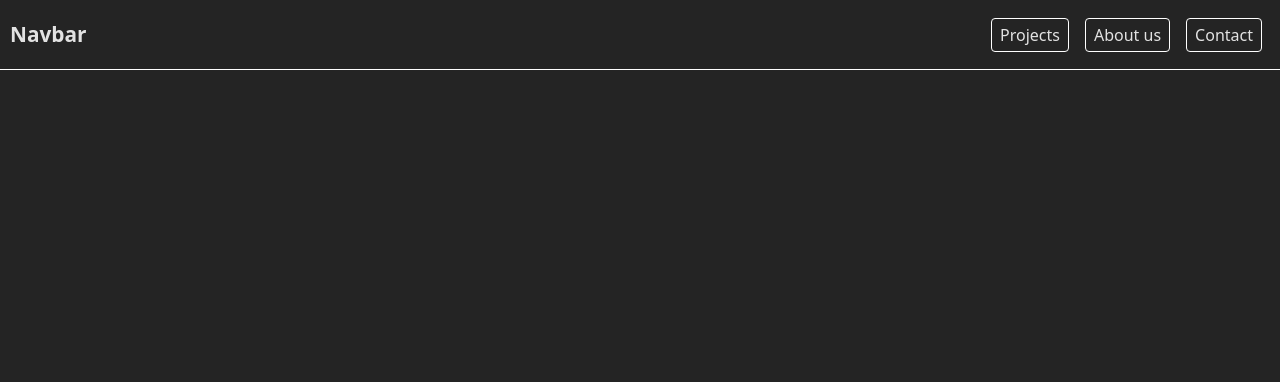
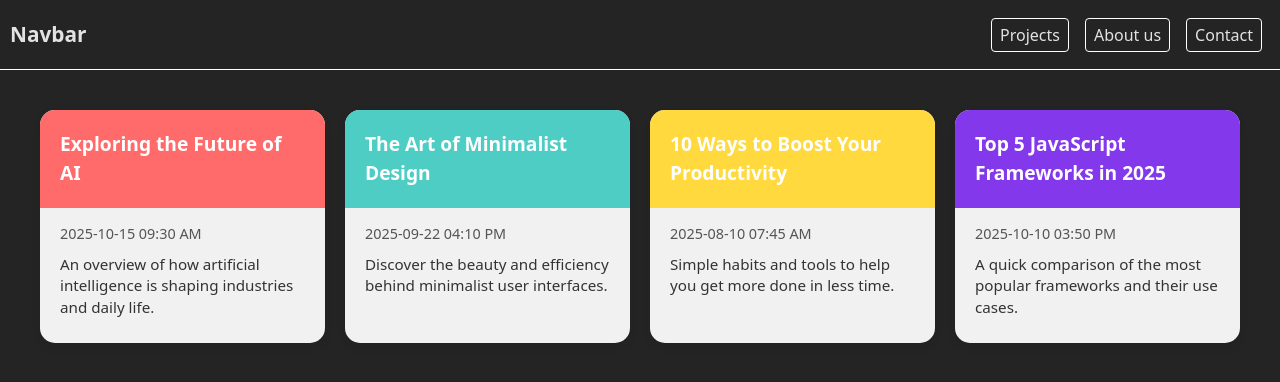
Before and after one commit to sameershah7/React, a React (Vite) app: page / in a window 1280 px wide. Shown: the top 382 px of the page. Built offline with nearby package versions, Linux system fonts and the light colour scheme.

Commit message:
know about Props and do some practice

```diff
--- a/src/App.css
+++ b/src/App.css
@@ -41,3 +41,51 @@
   background: white;
   color: black;
 }
+
+/* Card */
+.card-container {
+  display: grid;
+  grid-template-columns: repeat(auto-fill, minmax(280px, 1fr));
+  gap: 20px;
+  padding: 40px;
+}
+
+.card {
+  background-color: #f1f1f1;
+  border-radius: 15px;
+  box-shadow: 0 4px 10px rgba(0, 0, 0, 0.08);
+  overflow: hidden;
+}
+
+.card:hover {
+  transform: translateY(-5px);
+  box-shadow: 0 6px 14px rgba(216, 208, 208, 0.12);
+}
+
+.card-header {
+  padding: 20px;
+  color: white;
+}
+
+.card-header h3 {
+  margin: 0;
+  font-size: 1.2rem;
+  font-weight: 600;
+}
+
+.card-body {
+  padding: 15px 20px 25px 20px;
+}
+
+.publish-time {
+  font-size: 0.9rem;
+  color: #555;
+  margin-bottom: 10px;
+  font-weight: 500;
+}
+
+.description {
+  font-size: 0.95rem;
+  color: #333;
+  line-height: 1.4;
+}
--- a/src/App.jsx
+++ b/src/App.jsx
@@ -1,11 +1,13 @@
 import './App.css'
 import Navbar from './components/Navbar'
+import  CardList  from './components/CardList'
 
 function App() {
 
   return (
     <>
       <Navbar/>
+      <CardList/>
     </>
   )
 }
--- /dev/null
+++ b/src/components/CardList.jsx
@@ -0,0 +1,56 @@
+import React from "react";
+
+const cards = [
+  {
+    color: "#FF6B6B",
+    title: "Exploring the Future of AI",
+    publishTime: "2025-10-15 09:30 AM",
+    description: "An overview of how artificial intelligence is shaping industries and daily life."
+  },
+  {
+    color: "#4ECDC4",
+    title: "The Art of Minimalist Design",
+    publishTime: "2025-09-22 04:10 PM",
+    description: "Discover the beauty and efficiency behind minimalist user interfaces."
+  },
+  {
+    color: "#FFD93D",
+    title: "10 Ways to Boost Your Productivity",
+    publishTime: "2025-08-10 07:45 AM",
+    description: "Simple habits and tools to help you get more done in less time."
+  },
+  {
+    color: "#8338EC",
+    title: "Top 5 JavaScript Frameworks in 2025",
+    publishTime: "2025-10-10 03:50 PM",
+    description: "A quick comparison of the most popular frameworks and their use cases."
+  },
+];
+
+
+// Now we can use this card multiple times with the helps of props
+const Card = ({ color, title, publishTime, description }) => {
+  return (
+    <div className="card">
+      <div className="card-header" style={{ backgroundColor: color }}>
+        <h3>{title}</h3>
+      </div>
+      <div className="card-body">
+        <p className="publish-time">{publishTime}</p>
+        <p className="description">{description}</p>
+      </div>
+    </div>
+  );
+};
+
+
+// and here we map the array
+export default function CardList()  {
+  return (
+    <div className="card-container">
+      {cards.map((item, index) => (
+        <Card key={index} {...item} />
+      ))}
+    </div>
+  );
+};
```
